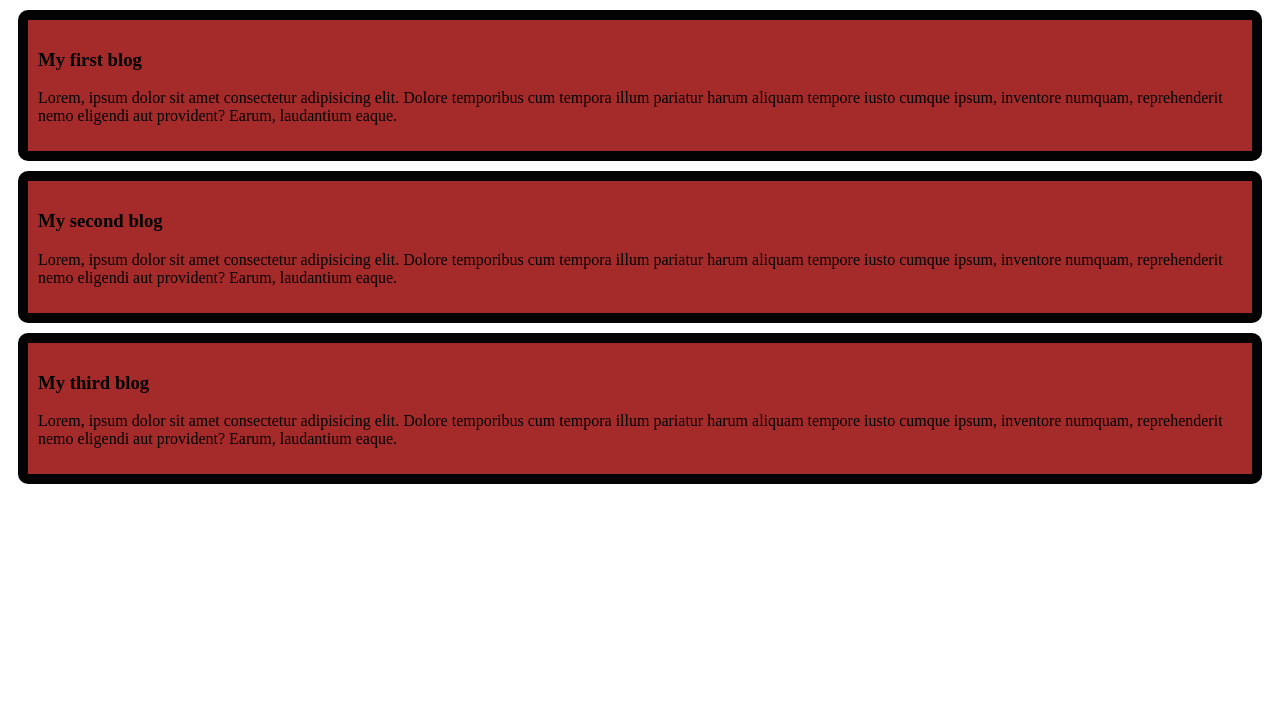
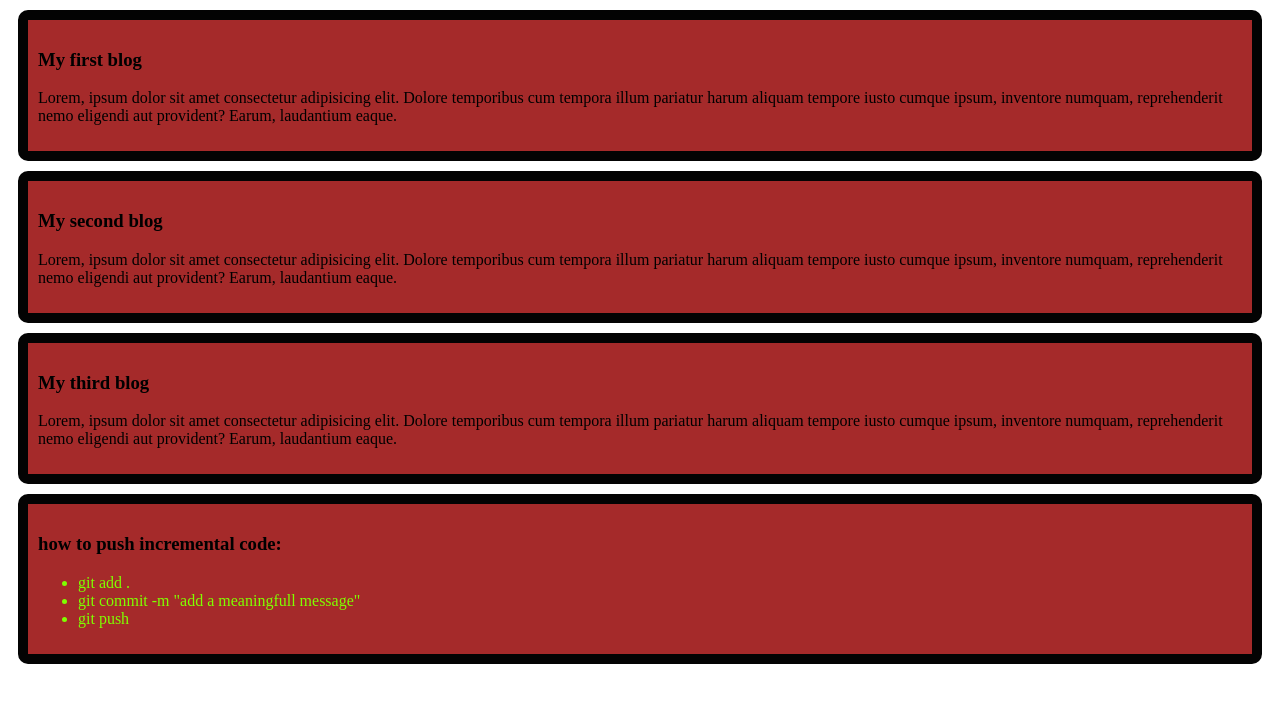
Before and after one commit to mbiplobmollah/Programming-Hero-Web-Dev-Challenge, a plain HTML site: page index.html in a window 1280 px wide. Drawn offline with Linux system fonts and the light colour scheme.

Commit message:
ädded another div which is list

```diff
--- a/index.html
+++ b/index.html
@@ -25,5 +25,15 @@
             Lorem, ipsum dolor sit amet consectetur adipisicing elit. Dolore temporibus cum tempora illum pariatur harum aliquam tempore iusto cumque ipsum, inventore numquam, reprehenderit nemo eligendi aut provident? Earum, laudantium eaque.
         </p>
     </div>
+    <div>
+        <h3>
+            how to push incremental code:
+        </h3>
+        <ul>
+            <li>git add .</li>
+            <li>git commit -m "add a meaningfull message"</li>
+            <li>git push</li>
+        </ul>
+    </div>
 </body>
 </html>
--- a/styles/blog.css
+++ b/styles/blog.css
@@ -5,3 +5,6 @@ div{
     margin: 10px;
     border-radius: 10px;
 }
+li{
+    color: chartreuse;
+}
```
